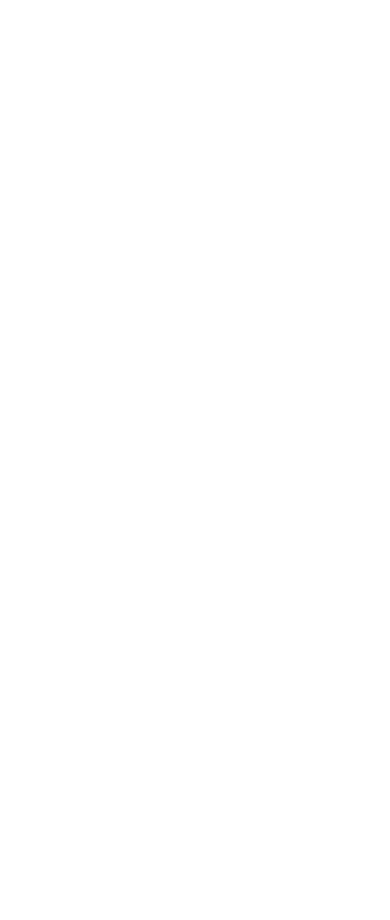
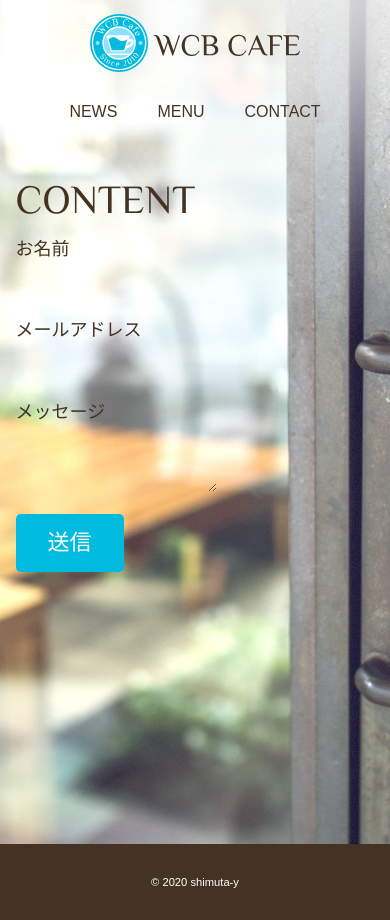
Before and after one commit to shimuta-y/CAFE, a plain HTML site: page contact.html in a window 390 px wide. Before the commit the page ends 844 px from the top, so only its background shows below. Drawn offline with Linux system fonts and the light colour scheme; some packages are replaced by stand-ins of ours.

Commit message:
CONTACTフォームの作成

```diff
--- a/contact.html
+++ b/contact.html
@@ -0,0 +1,66 @@
+<!DOCTYPE html>
+<html lang="ja">
+  <head>
+    <meta charset="utf-8" />
+    <title>WCB Cafe - CONTACT</title>
+    <meta
+      name="description"
+      content="ブレンドコーヒーとヘルシーなオーガニックフードを提供するカフェ"
+    />
+    <link rel="icon" type="image/png" href="images/favicon.png" />
+    <meta name="viewport" content="width=device-width, initial-scale=1" />
+
+    <!-- CSS -->
+    <link rel="stylesheet" href="https://unpkg.com/ress/dist/ress.min.css" />
+    <link
+      href="https://fonts.googleapis.com/css?family=Philosopher"
+      rel="stylesheet"
+    />
+    <link href="css/style.css" rel="stylesheet" />
+  </head>
+
+  <body>
+    <div id="contact" class="big-bg">
+      <header class="page-header wrapper">
+        <h1>
+          <a href="index.html"
+            ><img class="logo" src="images/logo.svg" alt="WCBカフェ ホーム"
+          /></a>
+        </h1>
+        <nav>
+          <ul class="main-nav">
+            <li><a href="news.html">News</a></li>
+            <li><a href="menu.html">Menu</a></li>
+            <li><a href="contact.html">Contact</a></li>
+          </ul>
+        </nav>
+      </header>
+
+      <div class="wrapper">
+        <h2 class="page-title">Content</h2>
+        <form action="#">
+          <div>
+            <label for="name">お名前</label>
+            <input type="text" id="name" name="your-name" />
+          </div>
+          <div>
+            <label for="email">メールアドレス</label>
+            <input type="email" id="email" name="your-email" />
+          </div>
+          <div>
+            <label for="message">メッセージ</label>
+            <textarea name="your-message" id="message"></textarea>
+          </div>
+
+          <input type="submit" class="button" value="送信" />
+        </form>
+      </div>
+    </div>
+    <!-- /#contact -->
+    <footer>
+      <div class="wrapper">
+        <p><small>&copy; 2020 shimuta-y</small></p>
+      </div>
+    </footer>
+  </body>
+</html>
--- a/css/style.css
+++ b/css/style.css
@@ -214,9 +214,42 @@ aside p {
 .grid {
   display: grid;
   gap: 26px;
-  grid-template-columns: repeat(3, 1fr);
+  grid-template-columns: repeat(auto-fit, minmax(240px, 1fr));
   margin-top: 6%;
   margin-bottom: 50px;
+}
+
+/* CONTACT-------------------- */
+#contact {
+  background-image: url(../images/contact-bg.jpg);
+  min-height: 100vh;
+}
+
+/* フォーム */
+form div {
+  margin-bottom: 14px;
+}
+label {
+  font-size: 1.125rem;
+  margin-bottom: 10px;
+  display: block;
+}
+input[type="text"] input[type="email"] textarea {
+  background: rgba(255, 255, 255, 0.5);
+  border: 1px #fff solid;
+  border-radius: 5px;
+  padding: 10px;
+  font-size: 1rem;
+}
+input[type="text"] input[type="email"] {
+  width: 100%;
+  max-width: 480px;
+  height: 6rem;
+}
+input[type="submit"] {
+  border: none;
+  cursor: pointer;
+  line-height: 1;
 }
 
 /* フッター-------------------- */
@@ -295,4 +328,15 @@ footer p {
   .menu-content {
     margin-top: 20%;
   }
+
+  /* CONTACT */
+  #contact .page-title {
+    margin-top: 40px;
+  }
+  /* フォーム */
+  input[type="text"],
+  input[type="email"],
+  textarea {
+    max-width: 100%;
+  }
 }
```
